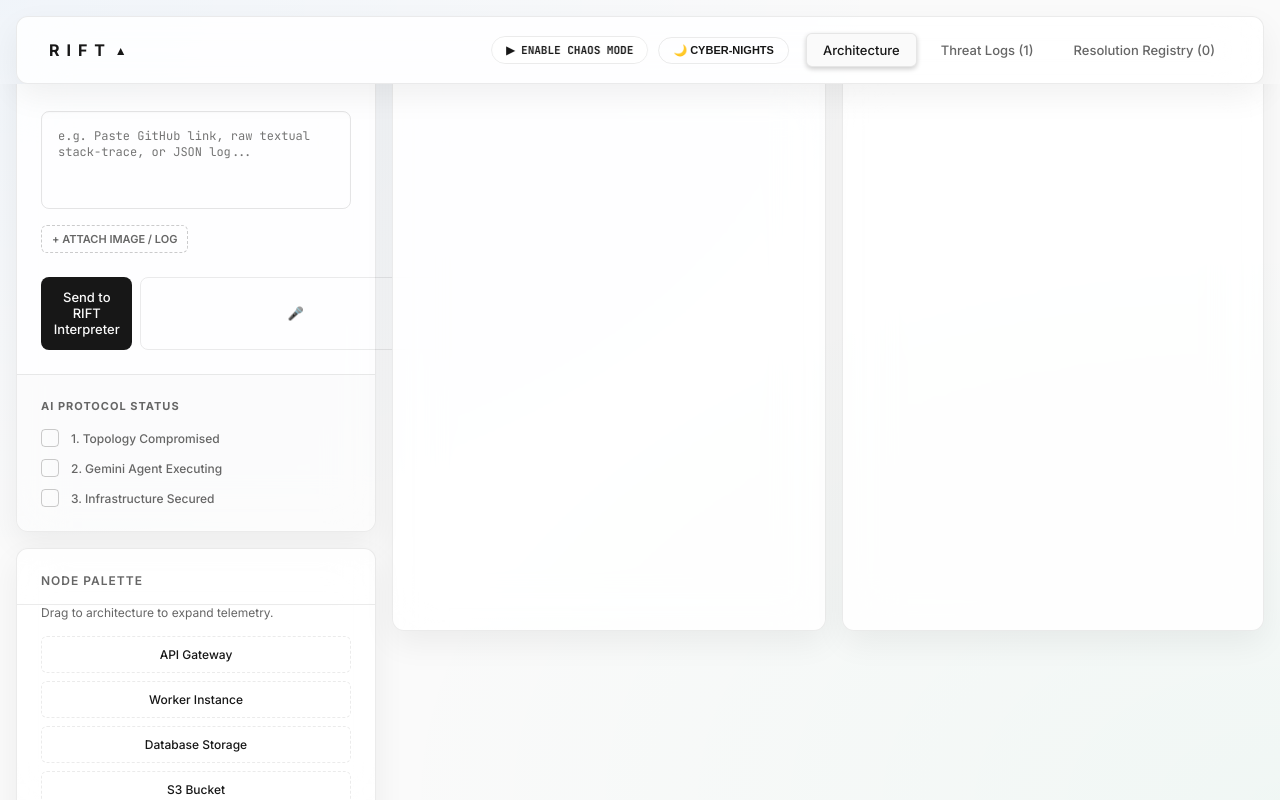
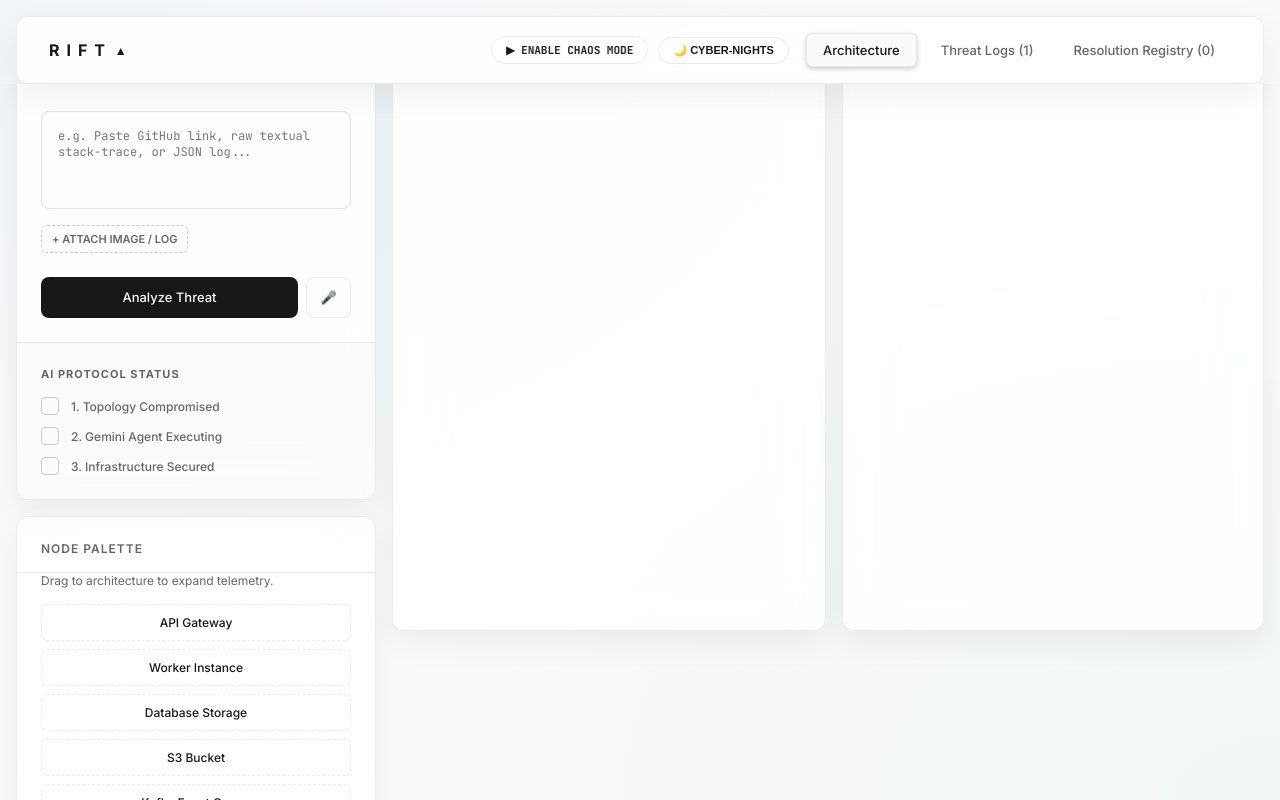
Before and after one commit to omshukla24/Rift, a React (Vite) app in the folder Rift/: page / in a window 1280 px wide. Built offline with nearby package versions, Linux system fonts and the light colour scheme.

Commit message:
fix: adjust ingest text box alignment and button overflow

```diff
--- a/Rift/src/App.jsx
+++ b/Rift/src/App.jsx
@@ -435,18 +435,20 @@ export default function App() {
                         {uploadedFileIndicator && <span className="attached-file">{uploadedFileIndicator}</span>}
                      </div>
 
-                     <div style={{display: 'flex', gap: '0.5rem'}}>
+                     <div style={{display: 'flex', gap: '0.5rem', width: '100%'}}>
                          <button
                            className={`cmd-btn generic-btn primary-btn ${isProcessing || vcrIndex !== -1 || isChaosMode ? 'disabled' : ''}`}
+                           style={{ flex: 1, padding: '0.8rem' }}
                            onClick={() => handleIngest()}
                            disabled={isProcessing || vcrIndex !== -1 || isChaosMode}>
-                           {isChaosMode ? 'Chaos Pilot Active' : (isProcessing ? 'Processing Payload...' : 'Send to RIFT Interpreter')}
+                           {isChaosMode ? 'Chaos Active' : (isProcessing ? 'Processing...' : 'Analyze Threat')}
                          </button>
                          <button
                            onClick={handleVoiceCommand}
                            className={`cmd-btn generic-btn`}
-                           style={{flex: '0 0 auto', padding: '0.8rem', background: isListening ? 'var(--accent-red)' : 'transparent', color: isListening ? '#fff' : 'var(--text-primary)', border: '1px solid var(--border-color)'}}
-                           disabled={isProcessing || vcrIndex !== -1 || isChaosMode}>
+                           style={{flex: '0 0 45px', padding: '0', display: 'flex', alignItems: 'center', justifyContent: 'center', background: isListening ? 'var(--accent-red)' : 'transparent', color: isListening ? '#fff' : 'var(--text-primary)', border: '1px solid var(--border-color)'}}
+                           disabled={isProcessing || vcrIndex !== -1 || isChaosMode}
+                           title="Voice Command">
                             🎤
                          </button>
                      </div>
```
